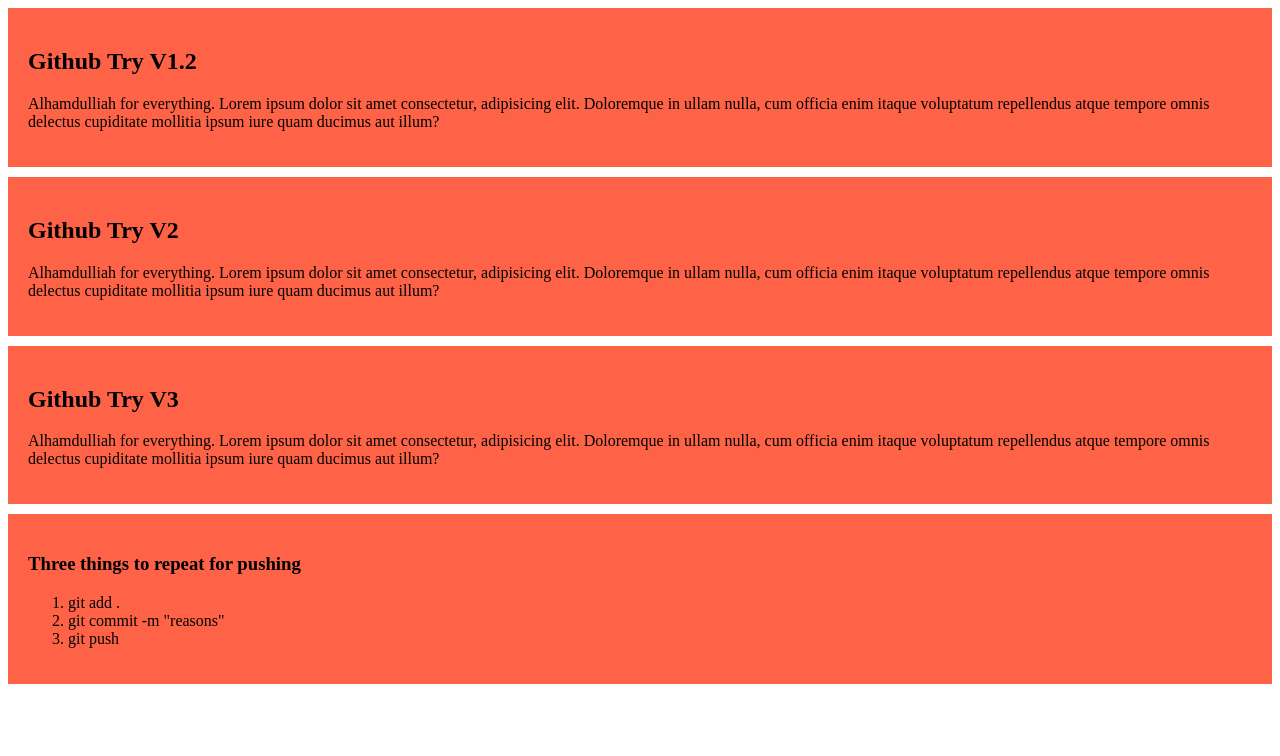
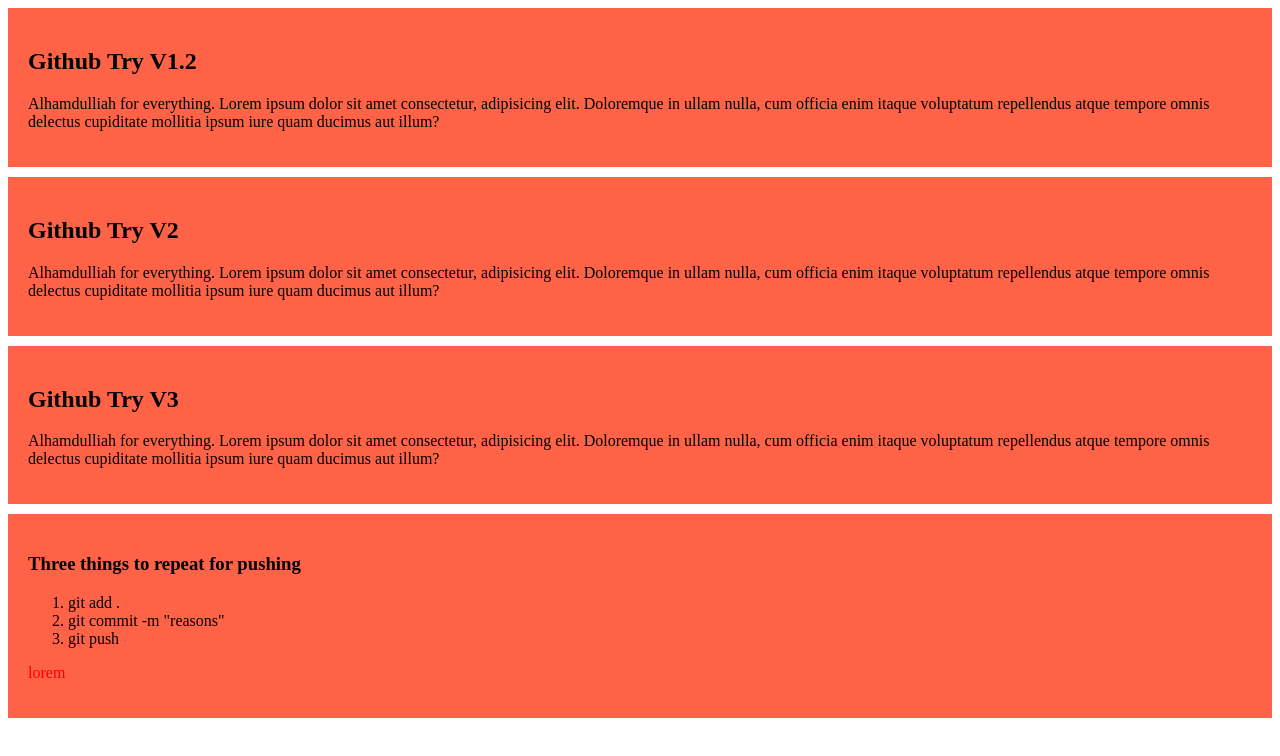
Before and after one commit to sajjadsajux/My-First-Repo, a plain HTML site: page index.html in a window 1280 px wide. Drawn offline with Linux system fonts and the light colour scheme.

Commit message:
P added below

```diff
--- a/index.html
+++ b/index.html
@@ -26,6 +26,7 @@
       <li>git commit -m "reasons"</li>
       <li>git push</li>
     </ol>
+    <p style="color: red;">lorem</p>
   </div>
 
 </body>
```
